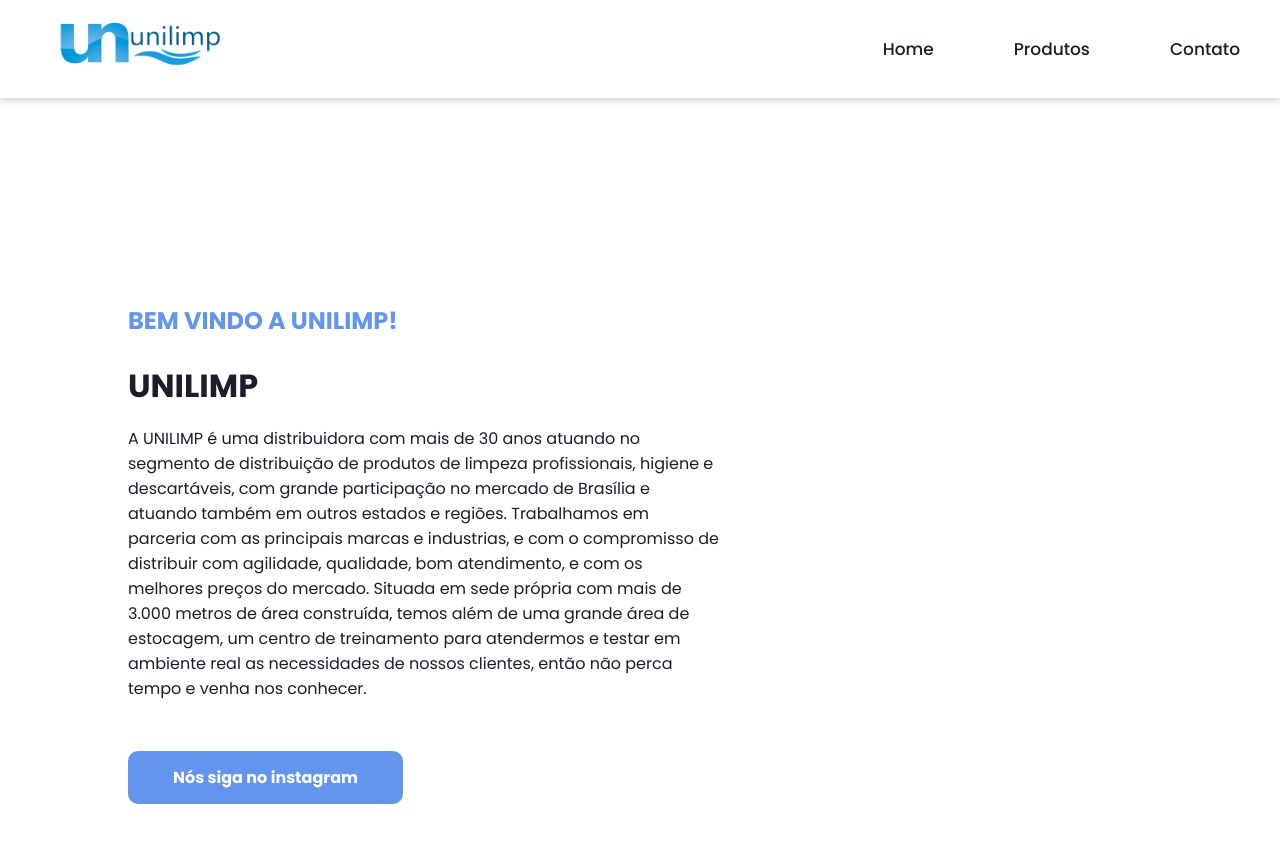
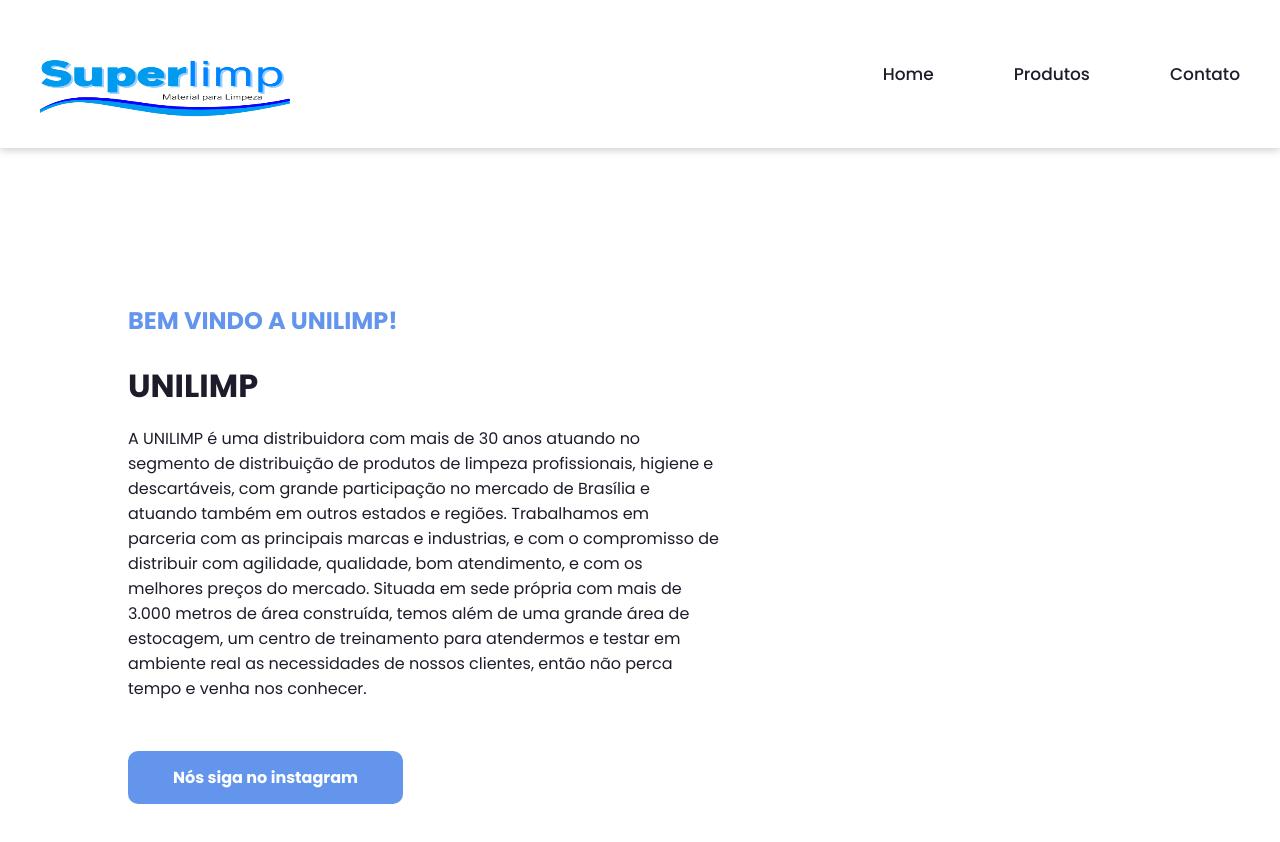
Before and after one commit to NkS1612/site.superlimp, a plain HTML site: page index.html in a window 1280 px wide. Shown: the top 842 px of the page. Drawn offline with nearby package versions, Linux system fonts and the light colour scheme.

Commit message:
Mudanca da logo para Superlimp

```diff
--- a/index.html
+++ b/index.html
@@ -13,7 +13,7 @@
 <body>
     <main>
         <nav class="navigation">
-            <a href="#" class="logo"><img src="./img/logo.png" width="200rem" height="50rem" alt="logo"></a>
+            <a href="#" class="logo"><img src="./img/logo_superlimp.png" width="250rem" height="100rem" alt="logo"></a>
             <ul class="nav-menu">
                 <li class="nav-item"><a href="#">Home</a></li>
                 <li class="nav-item"><a href="#">Produtos</a></li>
@@ -62,6 +62,7 @@
             </div>
         </section>
     </main>
+
     <script src="script.js"></script>
 </body>
 
```
Also changed, not shown: img/logo_superlimp.png (added), 1 other file.
